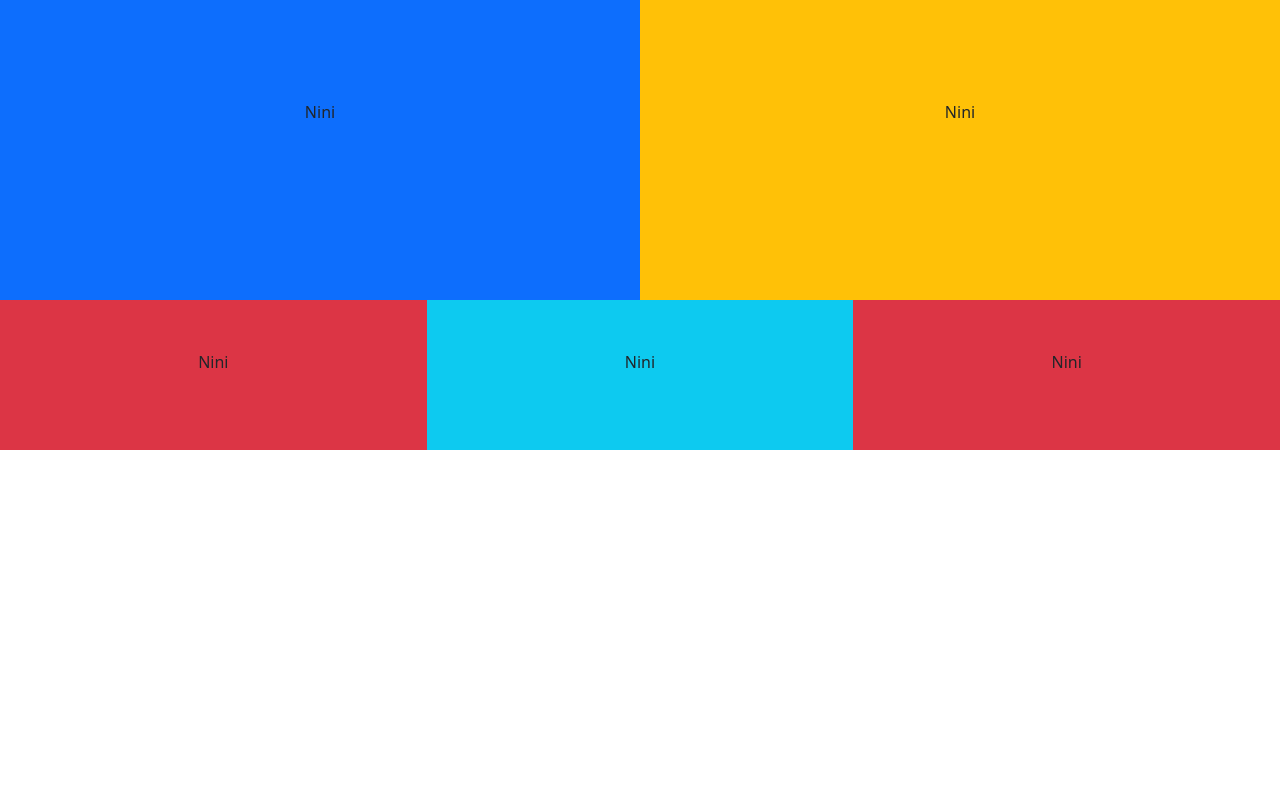
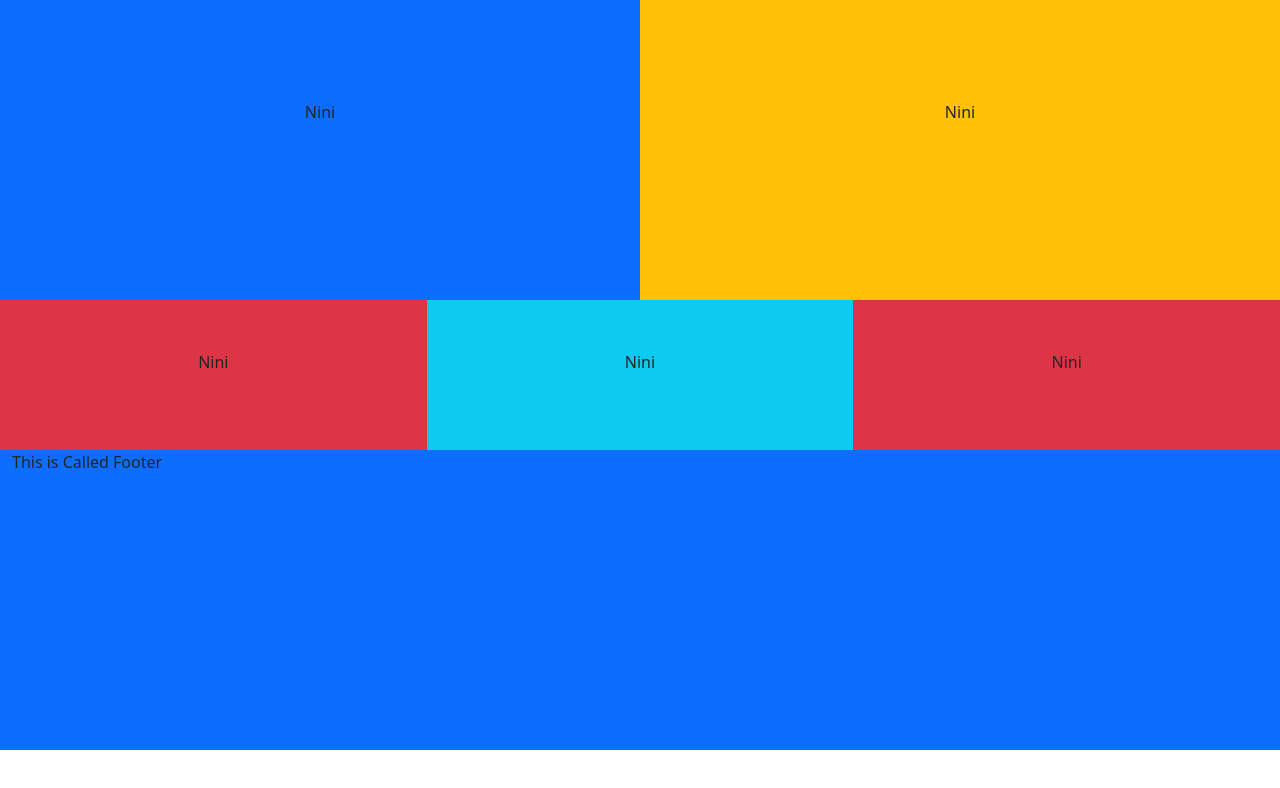
Before and after one commit to ninibabs/4-30-2022-code, a plain HTML site: page index.html in a window 1280 px wide. Drawn offline with nearby package versions, Linux system fonts and the light colour scheme.

Commit message:
Fortnite

```diff
--- a/index.html
+++ b/index.html
@@ -27,6 +27,9 @@
                 <p style="text-align: center; padding-top: 50px;">Nini</p></div>
 
         </div>
+        <div class="row">
+<div class="bg-primary col-12" style="height:300px; "> This is Called Footer</div>
+        </div>
     </div>
 </body>
 </html>
```
